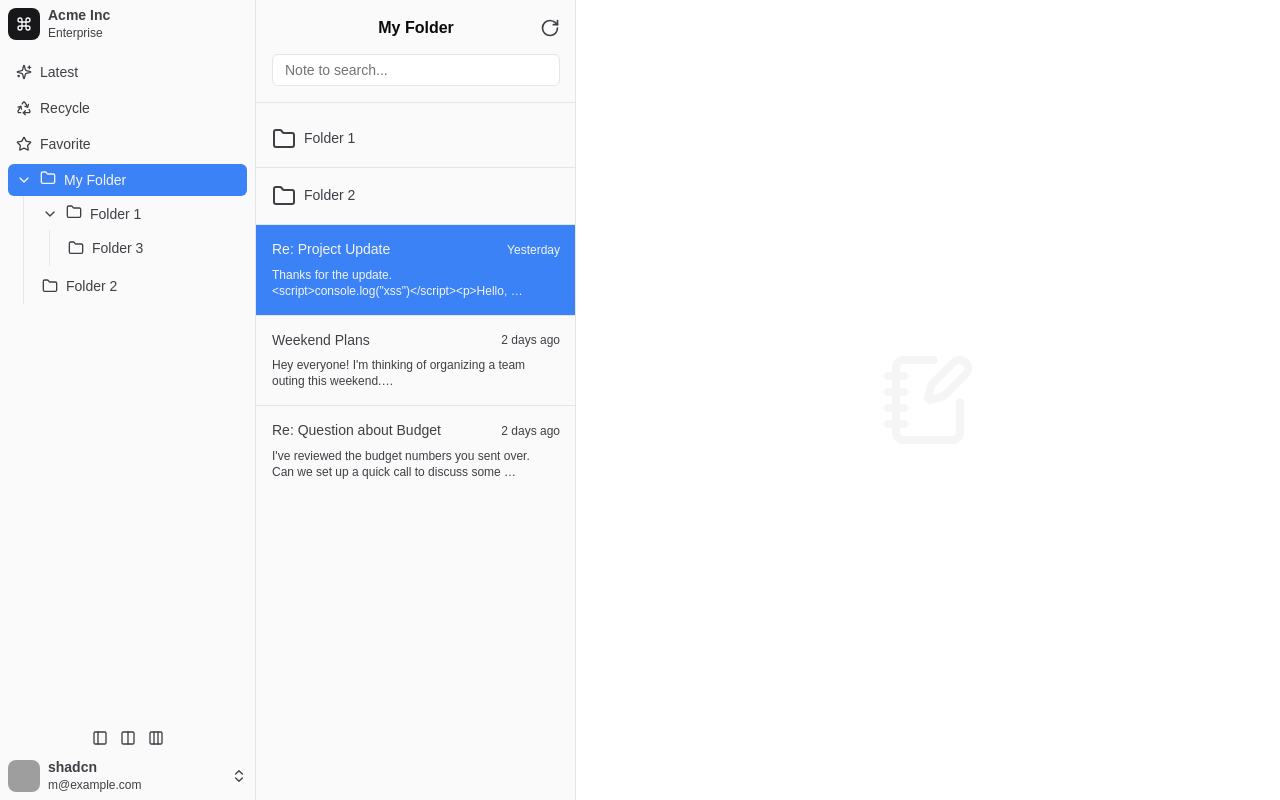
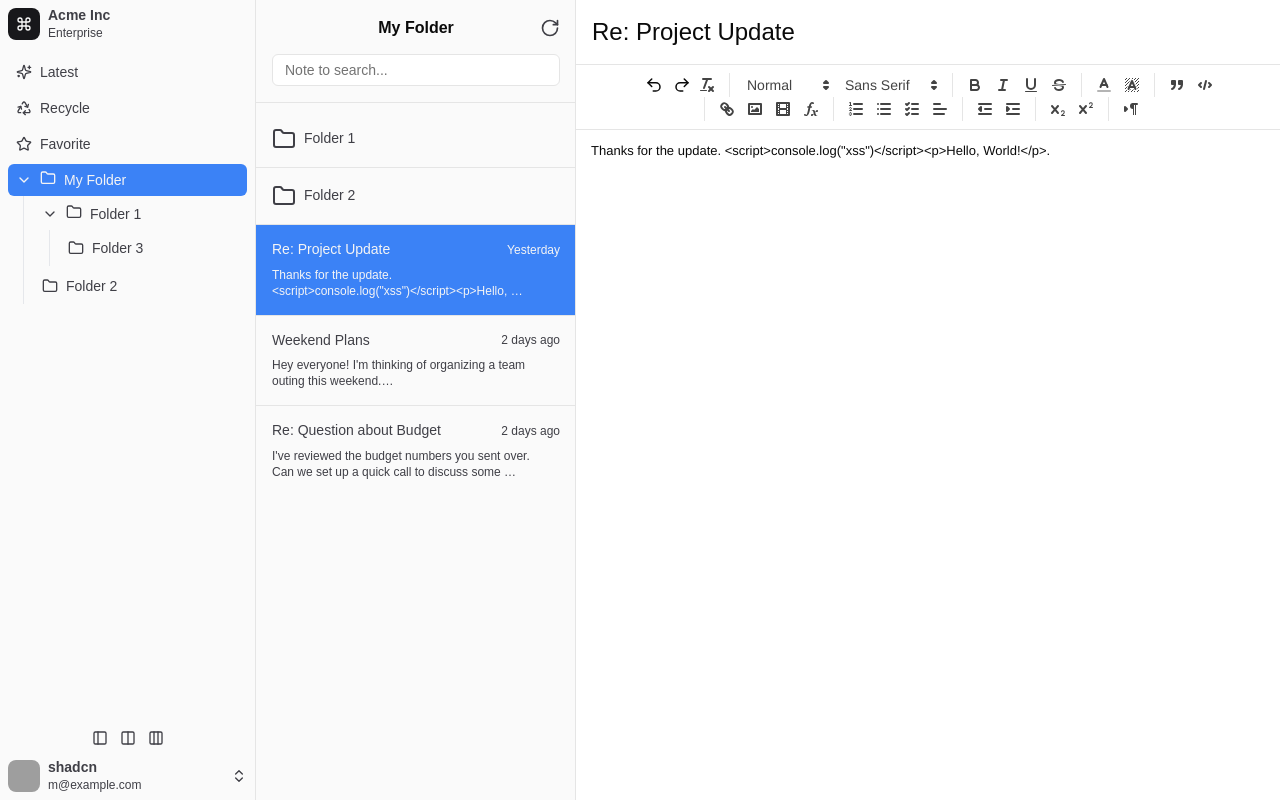
Before and after one commit to hxnzyl/nini-book, a Next.js app: page / in a window 1280 px wide. Built offline with nearby package versions, Linux system fonts and the light colour scheme; grey boxes are pictures that could not be loaded.

Commit message:
useReducter

```diff
--- a/src/views/home/editor.tsx
+++ b/src/views/home/editor.tsx
@@ -56,7 +56,7 @@ const quillOptions: QuillOptions = {
 
 export default function HomeEditor() {
 	const editorRef = useRef<HTMLDivElement>(null)
-	const { activeNote } = useHome()
+	const { state } = useHome()
 	const [quill, setQuill] = useState<Quill | undefined>()
 
 	// mounted
@@ -105,11 +105,11 @@ export default function HomeEditor() {
 
 	// watch
 	useEffect(() => {
-		quill?.setText(activeNote?.content || '')
-	}, [activeNote, quill])
+		quill?.setText(state.activeNote?.content || '')
+	}, [quill, state.activeNote?.content])
 
 	return (
-		<div ref={editorRef} className={cn('home-editor w-full h-full overflow-hidden', activeNote ? '' : 'hidden')}>
+		<div ref={editorRef} className={cn('home-editor w-full h-full overflow-hidden', state.activeNote ? '' : 'hidden')}>
 			{/** the contents will be replaced by Quill. */}
 		</div>
 	)
--- a/src/views/home/header.tsx
+++ b/src/views/home/header.tsx
@@ -3,25 +3,25 @@ import { cn } from '@/lib/utils'
 import { NotebookPen } from 'lucide-react'
 
 export default function HomeHeader() {
-	const { activeNote, setActiveNote } = useHome()
+	const { state, dispatch } = useHome()
 
 	return (
 		<>
 			<header
 				className={cn(
 					'sticky top-0 flex shrink-0 items-center gap-2 border-b bg-background p-4',
-					activeNote ? '' : 'hidden'
+					state.activeNote ? '' : 'hidden'
 				)}
 			>
 				<input
-					value={activeNote?.name || ''}
+					value={state.activeNote?.name || ''}
 					type="text"
 					placeholder="Note Subject..."
 					className="flex w-full text-2xl text-foreground focus:outline-none"
-					onChange={(e) => setActiveNote({ ...activeNote, name: e.target.value })}
+					onChange={(e) => dispatch({ type: 'file', target: { ...state.activeNote, name: e.target.value } })}
 				/>
 			</header>
-			<div className={cn('flex w-full h-full justify-center items-center text-accent', activeNote ? 'hidden' : '')}>
+			<div className={cn('flex w-full h-full justify-center items-center text-accent', state.activeNote ? 'hidden' : '')}>
 				<NotebookPen className="w-24 h-24" />
 			</div>
 		</>
```
